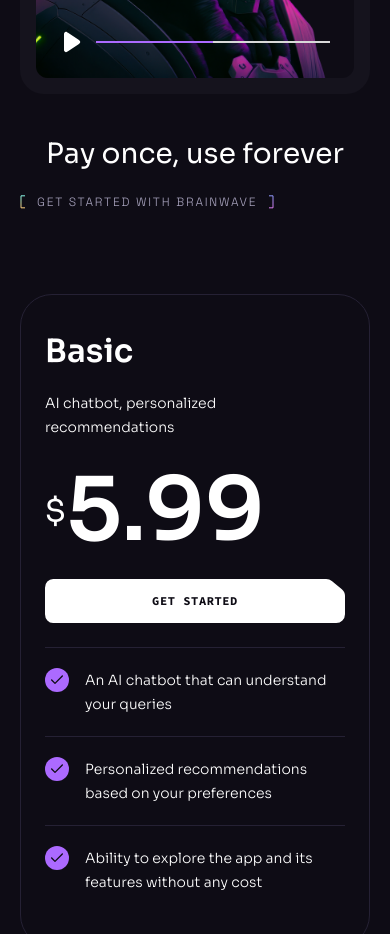
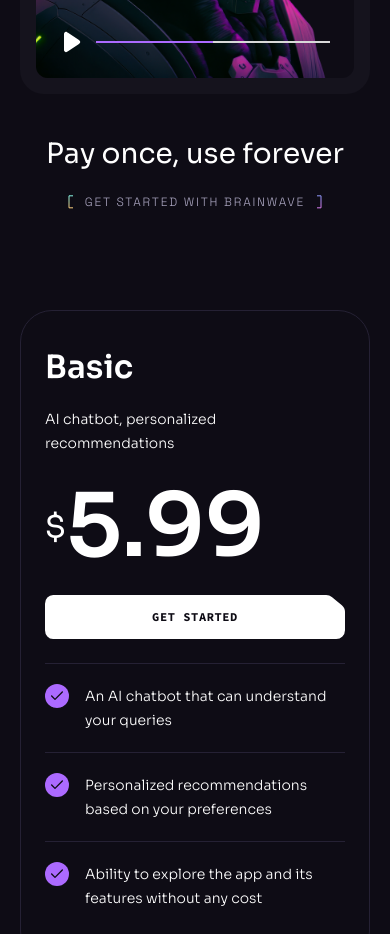
Before and after one commit to pandeemiC/brainwaveJS, a React (Vite) app: page / in a window 390 px wide. Shown: the part 6660-7594 px from the top of the page. Built offline with nearby package versions, Linux system fonts and the light colour scheme.

Commit message:
fixed heading position for mobile

```diff
--- a/src/components/Pricing.jsx
+++ b/src/components/Pricing.jsx
@@ -27,7 +27,10 @@
             />
           </div>
         </div>
-        <Heading className="text-center" tag="Get started with Brainwave">
+        <Heading
+          className="text-center flex flex-col items-center justify-center"
+          tag="Get started with Brainwave"
+        >
           <span className="h2">Pay once, use forever</span>
         </Heading>
 
```
